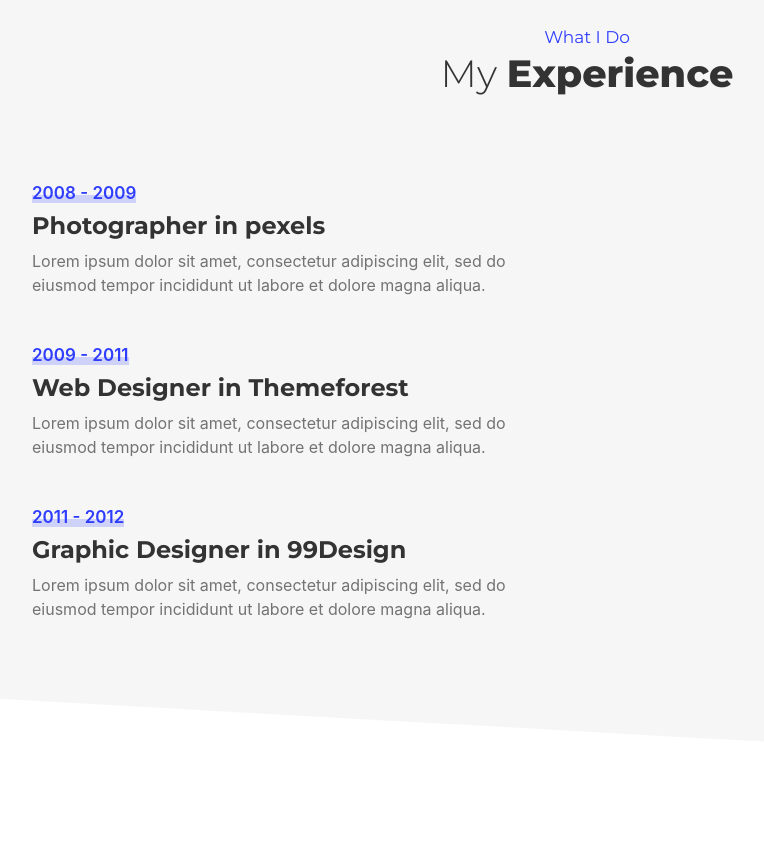
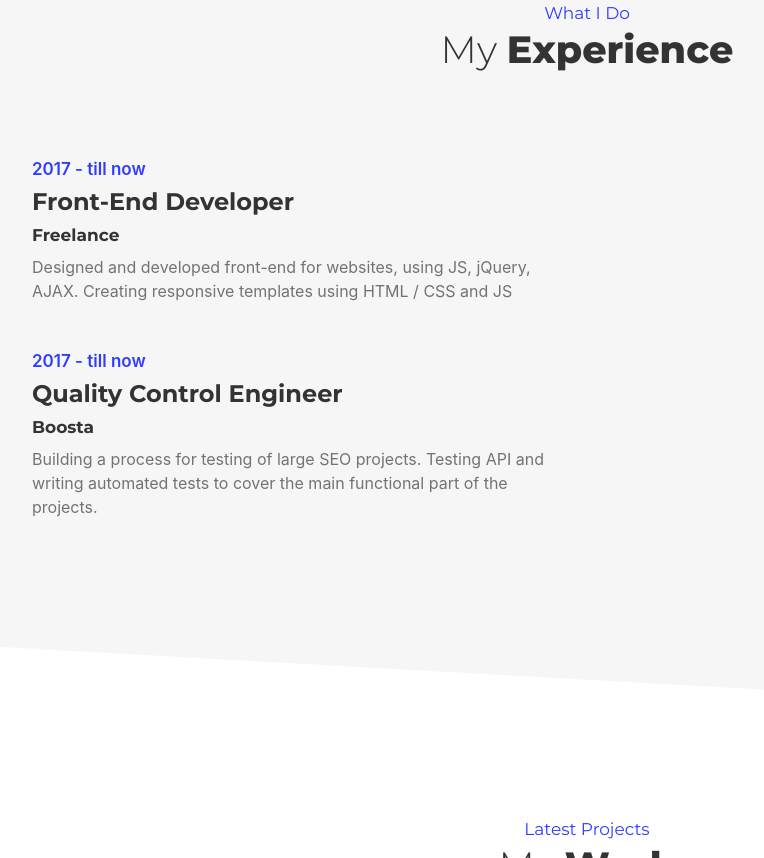
Before and after one commit to StanislavVerovkin/resume, a website: page index.html in a window 1280 px wide. Shown: the part 1942-2800 px from the top of the page, without its empty margins (53-817 px from the left). Drawn offline with nearby package versions, Linux system fonts and the light colour scheme; files that its build step writes are made by us from their sources.

Commit message:
changes skills

```diff
--- a/index.html
+++ b/index.html
@@ -51,9 +51,12 @@
                     <span class="fw-800 color-blue">Stanislav Verovkin</span>
                 </h1>
                 <!--<h6 class="color-ddd fw-400 mb-30px">Front-End Developer</h6>-->
-                <a href="#" class="color-fff color-blue-hvr mr-15px"><i class="fa fa-facebook"></i></a>
-                <a href="#" class="color-fff color-blue-hvr mr-15px"><i class="fa fa-github"></i></a>
-                <a href="#" class="color-fff color-blue-hvr"><i class="fa fa-linkedin"></i></a>
+                <a target="_blank" href="https://www.facebook.com/verovkin" class="color-fff color-blue-hvr mr-15px"><i
+                        class="fa fa-facebook"></i></a>
+                <a target="_blank" href="https://github.com/StanislavVerovkin" class="color-fff color-blue-hvr mr-15px"><i
+                        class="fa fa-github"></i></a>
+                <a target="_blank" href="https://www.linkedin.com/in/stanislav-verovkin-18a9357b/"
+                   class="color-fff color-blue-hvr"><i class="fa fa-linkedin"></i></a>
             </div>
             <a href="#" class="color-fff fs-35 p-absolute scroll-bottom-btn" data-scroll-nav="2"><i
                     class="fa fa-angle-down"></i> </a>
@@ -77,7 +80,7 @@
                         With a passion to design and develop. I want to work as a front-end web developer
                         where I could create digital magic and elevate user experience to the next level.
                         I have experience in HTML, CSS, Bootstrap and JavaScript, jQuery. Knowledge on
-                        Angular 2, PHP, MySQL.
+                        Angular 2, PHP.
                     </p>
                     <div class="skills-bar mb-25px">
                         <h6 class="fw-600">HTML / CSS / Bootstrap</h6>
@@ -153,30 +156,24 @@
             <div class="col-md-6">
                 <div class="exper-box">
 						  <span class="fw-600 fs-17 color-blue p-relative">
-							  2008 - 2009
-							  <span class="shape p-absolute bg-blue transition-4"></span>
+							  2017 - till now
 						  </span>
-                    <h4 class="fw-700 mt-10px mb-10px">Photographer in pexels</h4>
-                    <p class="mb-50px">Lorem ipsum dolor sit amet, consectetur adipiscing elit, sed do eiusmod tempor
-                        incididunt ut labore et dolore magna aliqua.</p>
+                    <h4 class="fw-700 mt-10px mb-10px">Front-End Developer</h4>
+                    <h6 class="fw-700 mt-10px mb-10px">Freelance</h6>
+                    <p class="mb-50px">
+                        Designed and developed front-end for websites, using JS, jQuery, AJAX. Creating responsive
+                        templates using HTML / CSS  and JS
+                    </p>
                 </div>
                 <div class="exper-box">
 						  <span class="fw-600 fs-17 color-blue p-relative">
-							  2009 - 2011
-							  <span class="shape p-absolute bg-blue transition-4"></span>
+							  2017 - till now
 						  </span>
-                    <h4 class="fw-700 mt-10px mb-10px">Web Designer in Themeforest</h4>
-                    <p class="mb-50px">Lorem ipsum dolor sit amet, consectetur adipiscing elit, sed do eiusmod tempor
-                        incididunt ut labore et dolore magna aliqua.</p>
-                </div>
-                <div class="exper-box">
-						  <span class="fw-600 fs-17 color-blue p-relative">
-							  2011 - 2012
-							  <span class="shape p-absolute bg-blue transition-4"></span>
-						  </span>
-                    <h4 class="fw-700 mt-10px mb-10px">Graphic Designer in 99Design</h4>
-                    <p class="mb-50px-sm">Lorem ipsum dolor sit amet, consectetur adipiscing elit, sed do eiusmod tempor
-                        incididunt ut labore et dolore magna aliqua.</p>
+                    <h4 class="fw-700 mt-10px mb-10px">Quality Control Engineer</h4>
+                    <h6 class="fw-700 mt-10px mb-10px">Boosta</h6>
+                    <p class="mb-50px">
+                        Building a process for testing of large SEO projects. Testing API and writing automated tests to
+                        cover the main functional part of the projects.
                 </div>
             </div>
         </div>
```
